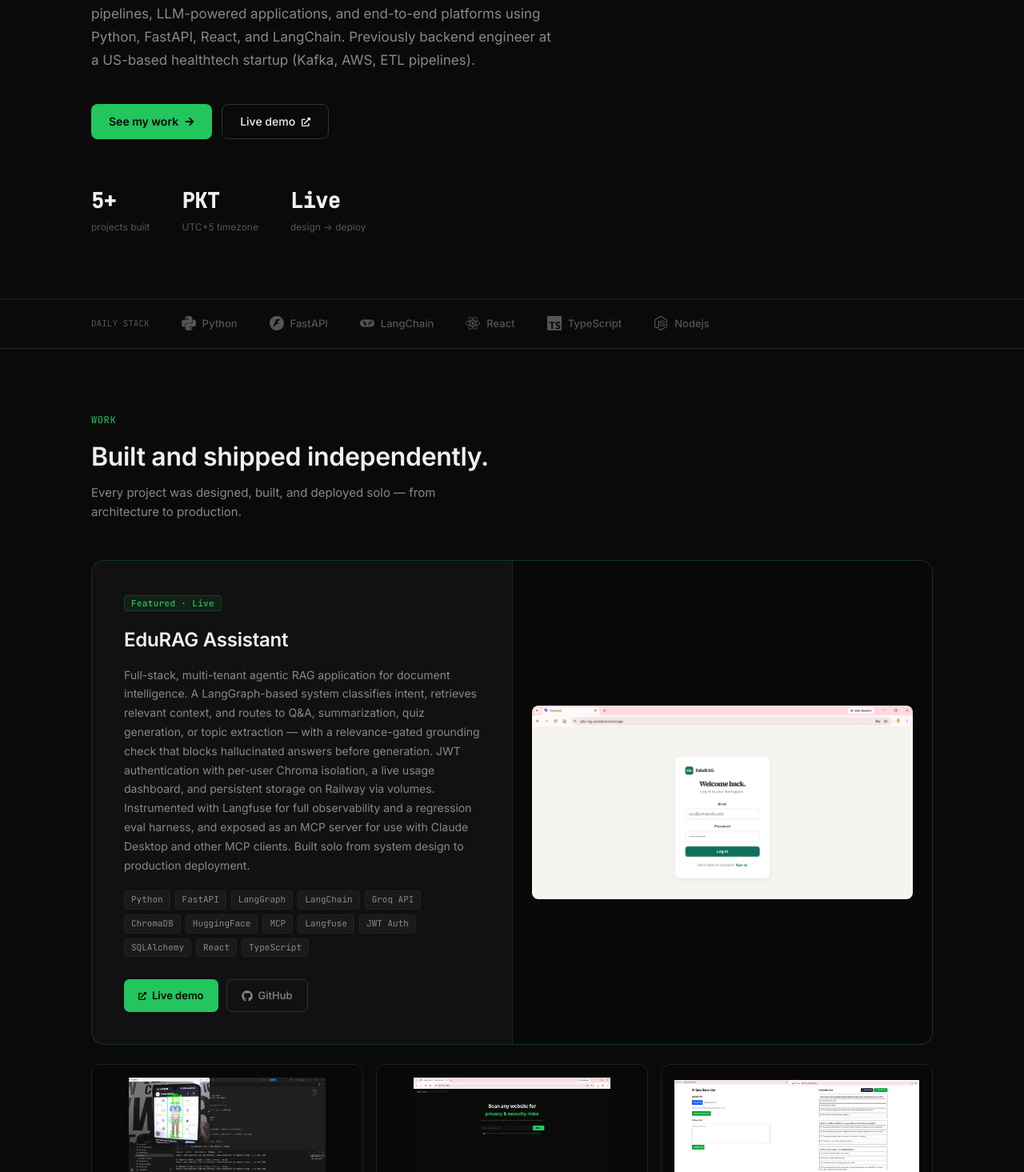
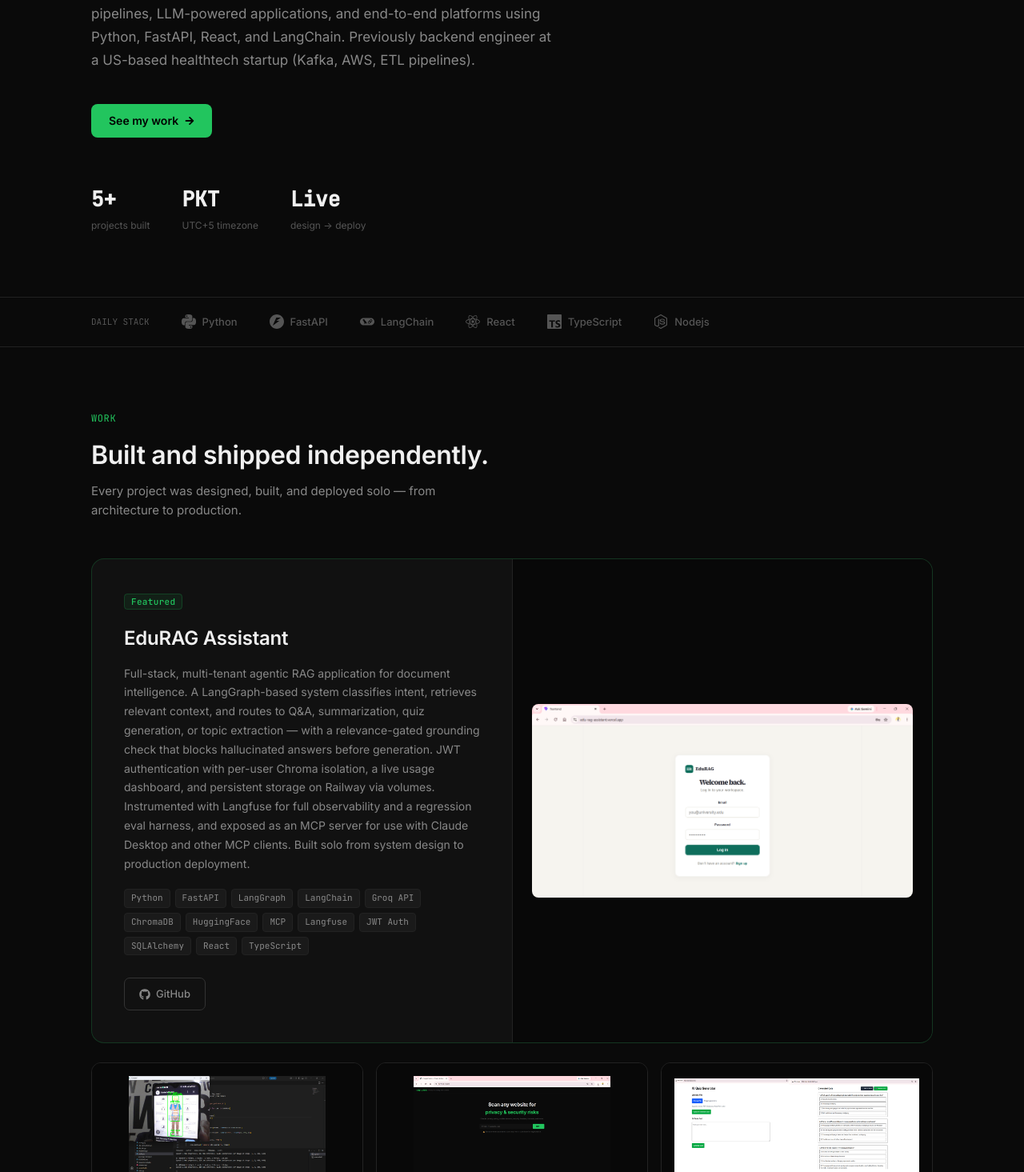
Before and after one commit to Fahad-12345/portfolio, a React (Vite) app: page / in a window 1280 px wide. Shown: the part 461-1926 px from the top of the page at 80% size. Built offline with nearby package versions, Linux system fonts and the light colour scheme; the HTML template or start-up script is replaced by a standard one.

Commit message:
live link removed

```diff
--- a/src/App.tsx
+++ b/src/App.tsx
@@ -10,7 +10,7 @@
 const PROJECTS = [
   {
   id: 'edurag',
-  label: 'Featured · Live',
+  label: 'Featured',
   title: 'EduRAG Assistant',
   description: 'Full-stack, multi-tenant agentic RAG application for document intelligence. A LangGraph-based system classifies intent, retrieves relevant context, and routes to Q&A, summarization, quiz generation, or topic extraction — with a relevance-gated grounding check that blocks hallucinated answers before generation. JWT authentication with per-user Chroma isolation, a live usage dashboard, and persistent storage on Railway via volumes. Instrumented with Langfuse for full observability and a regression eval harness, and exposed as an MCP server for use with Claude Desktop and other MCP clients. Built solo from system design to production deployment.',
   stack: ['Python', 'FastAPI', 'LangGraph', 'LangChain', 'Groq API', 'ChromaDB', 'HuggingFace', 'MCP', 'Langfuse', 'JWT Auth', 'SQLAlchemy', 'React', 'TypeScript'],
@@ -310,7 +310,7 @@
             >
               See my work <FaArrowRight style={{ fontSize: 12 }} />
             </a>
-            <a
+            {/* <a
               href="https://edu-rag-assistant.vercel.app"
               target="_blank"
               rel="noopener noreferrer"
@@ -330,7 +330,7 @@
               onMouseLeave={e => (e.currentTarget.style.borderColor = 'var(--border-hover)')}
             >
               Live demo <FaExternalLinkAlt style={{ fontSize: 11 }} />
-            </a>
+            </a> */}
           </div>
 
           {/* Stats */}
@@ -427,7 +427,7 @@
                 </div>
               </div>
               <div style={{ display: 'flex', gap: 10, flexWrap: 'wrap' }}>
-                {project.live && (
+                {/* {project.live && (
                   <a
                     href={project.live}
                     target="_blank"
@@ -449,7 +449,7 @@
                   >
                     <FaExternalLinkAlt style={{ fontSize: 10 }} /> Live demo
                   </a>
-                )}
+                )} */}
                 <a
                   href={project.github}
                   target="_blank"
```
